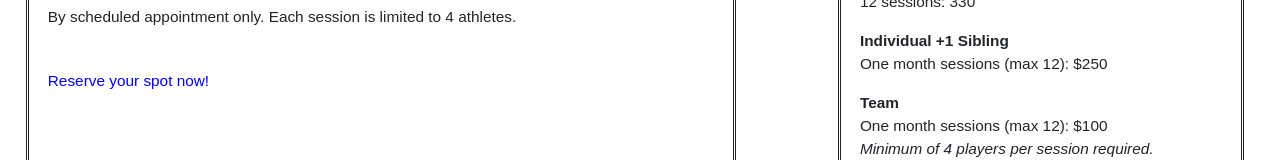
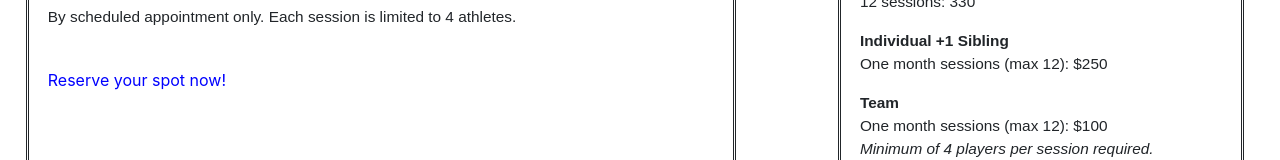
Before and after one commit to maggie-lagos/we-global, a React (Create React App) app: page /vertimax in a window 1280 px wide. Shown: the part 770-930 px from the top of the page. Built offline with nearby package versions, Linux system fonts and the light colour scheme.

Commit message:
changing vertimax link text

```diff
--- a/src/Vertimax/index.js
+++ b/src/Vertimax/index.js
@@ -158,7 +158,7 @@ class Vertimax extends Component {
                   athletes.
                 </p>
                 <br />
-                <Link to="/events" className="scheduleLink textFontSize">
+                <Link to="/events" className="scheduleLink">
                   Reserve your spot now!
                 </Link>
               </Col>
@@ -243,7 +243,7 @@ class Vertimax extends Component {
                   athletes.
                 </p>
                 <br />
-                <Link to="/events" className="scheduleLink textFontSize2">
+                <Link to="/events" className="scheduleLink">
                   Reserve your spot now!
                 </Link>
               </Col>
```
